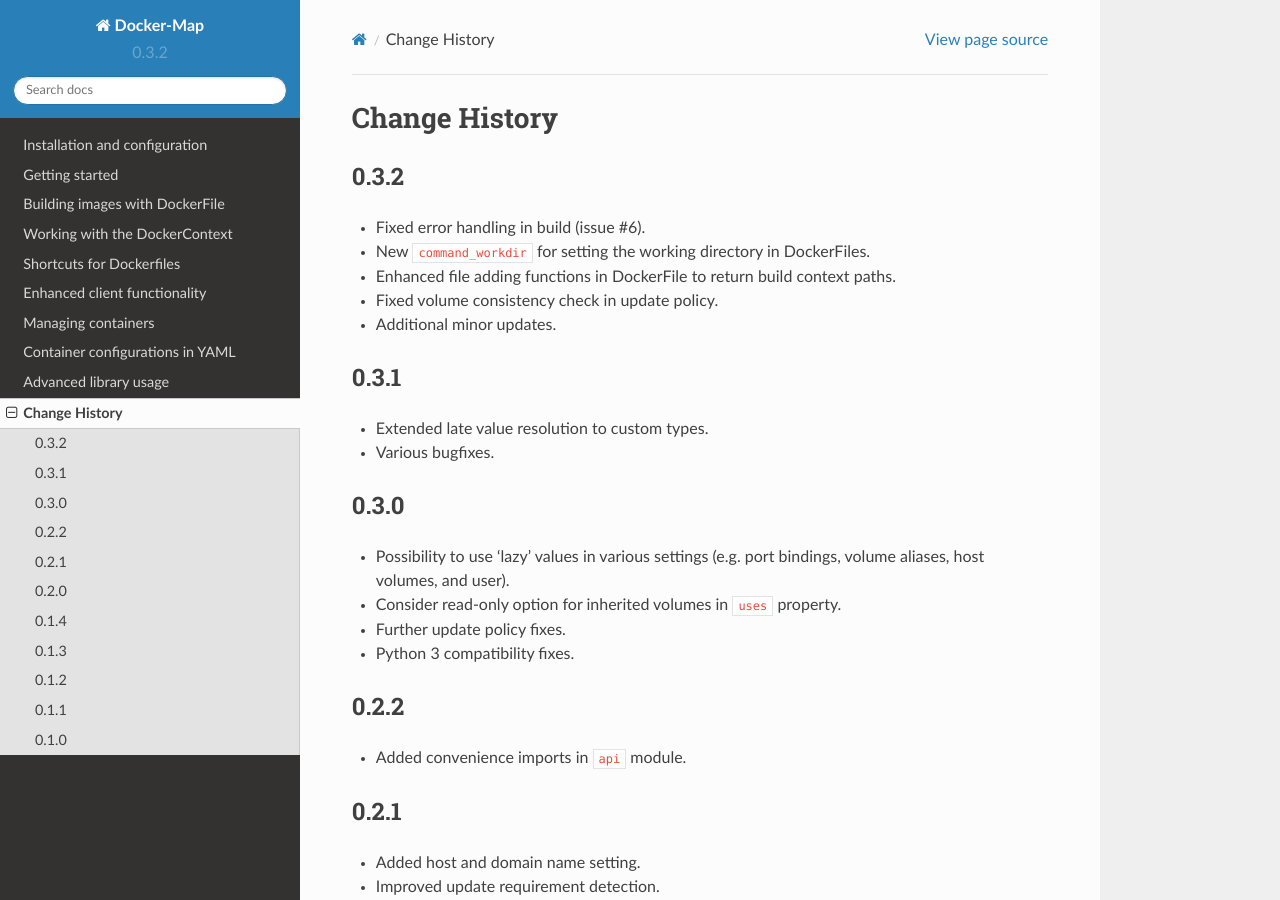
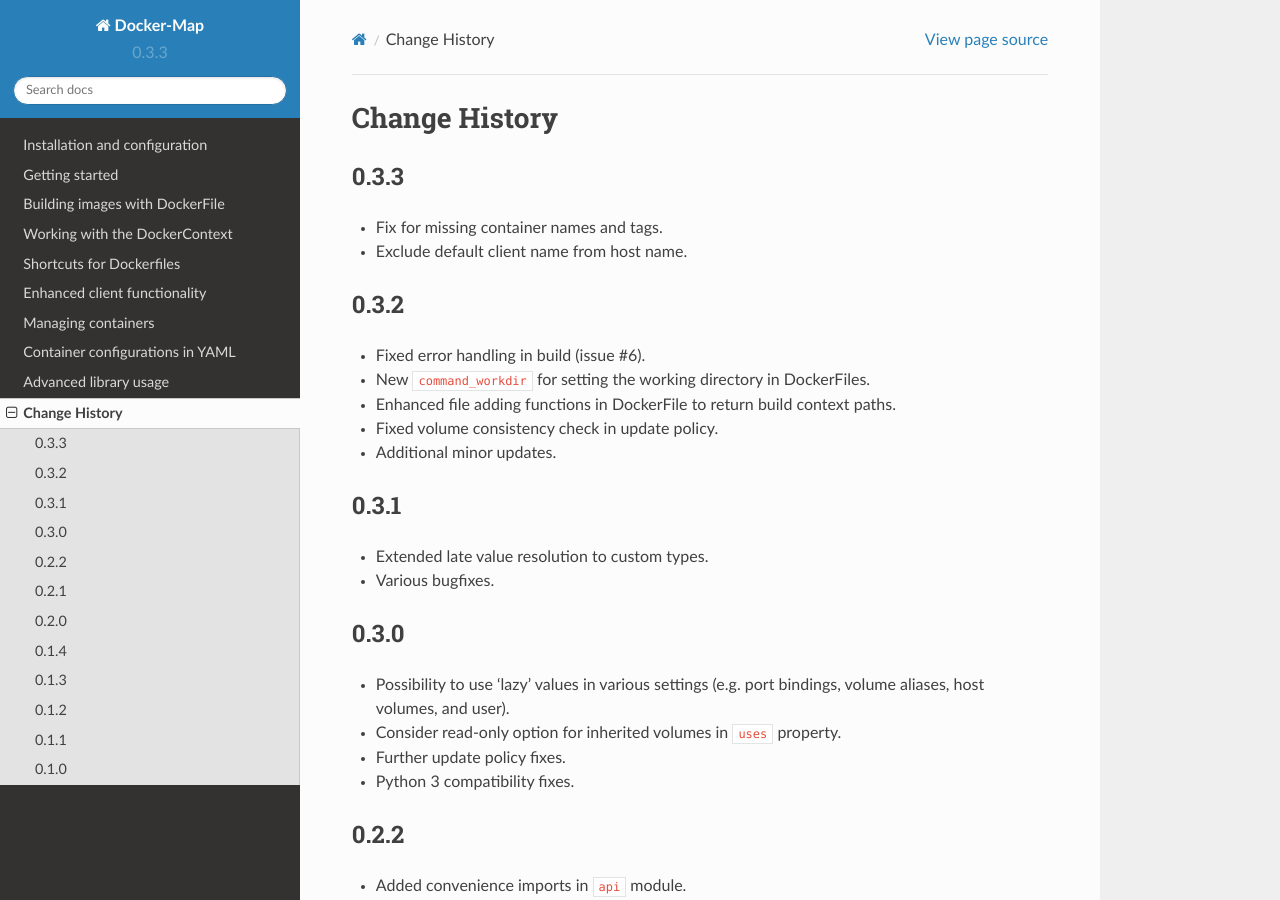
Before and after one commit to merll/docker-map, a Sphinx documentation site: the page built from docs/changes.rst, in a window 1280 px wide and 900 px high. Built offline with Sphinx 7.4.7 and the Read the Docs theme 2.0.0, drawn with Linux system fonts in a browser that asks for light colours.

Commit message:
Version and change log update.

```diff
--- a/dockermap/__init__.py
+++ b/dockermap/__init__.py
@@ -2,7 +2,7 @@
 from __future__ import unicode_literals
 
 
-__version__ = '0.3.2'
+__version__ = '0.3.3'
 
 DEFAULT_BASEIMAGE = 'tianon/true'
 DEFAULT_COREIMAGE = 'busybox'
--- a/docs/changes.rst
+++ b/docs/changes.rst
@@ -2,6 +2,11 @@
 
 Change History
 ==============
+
+0.3.3
+-----
+* Fix for missing container names and tags.
+* Exclude default client name from host name.
 
 0.3.2
 -----
```
